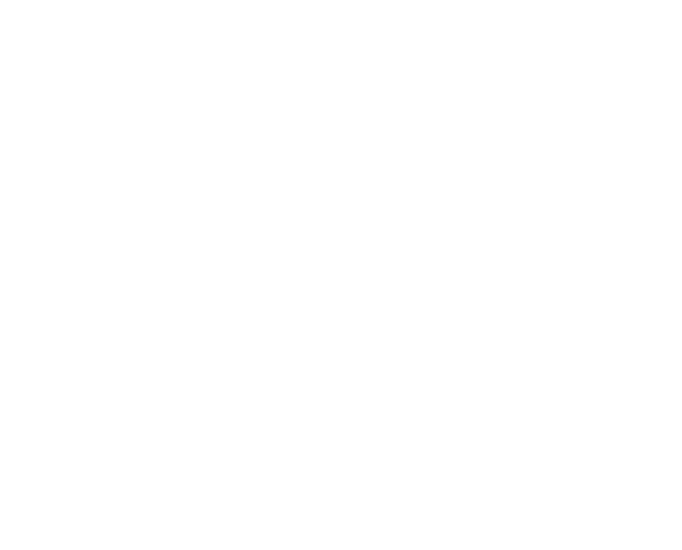
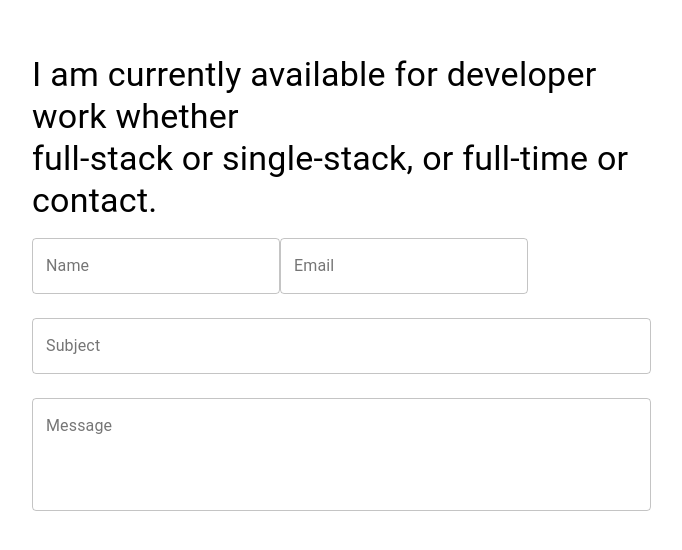
Before and after one commit to omarbranez/portfolio-react, a React (Create React App) app: page /contact in a window 1280 px wide. Before the commit this address had no page. Shown: the part 106-656 px from the top of the page, without its empty margins (96-778 px from the left). Built offline with nearby package versions, Linux system fonts and the light colour scheme.

Commit message:
create controlled form on contact page

```diff
--- a/package.json
+++ b/package.json
@@ -3,6 +3,8 @@
   "version": "0.1.0",
   "private": true,
   "dependencies": {
+    "@emailjs/browser": "^3.4.0",
+    "@material-ui/core": "^4.12.3",
     "@testing-library/jest-dom": "^5.16.2",
     "@testing-library/react": "^12.1.2",
     "@testing-library/user-event": "^13.5.0",
--- a/src/App.js
+++ b/src/App.js
@@ -1,12 +1,21 @@
-import logo from './logo.svg';
 import './App.css';
 import Landing from './Landing';
+import AboutMe from './pages/AboutMe';
+import Blog from './pages/Blog';
+import Contact from './pages/Contact';
+import Projects from './pages/Projects';
+import Skills from './pages/Skills';
 import { Routes, Route} from 'react-router-dom'
 
 function App() {
   return (
     <Routes>
       <Route path='/' element={<Landing/>}/>
+      <Route path='/blog' element={<Blog/>}/>
+      <Route path='/skills' element={<Skills/>}/>
+      <Route path='/projects' element={<Projects/>}/>
+      <Route path='/aboutme' element={<AboutMe/>}/>
+      <Route path='/contact' element={<Contact/>}/>
     </Routes>
   );
 }
--- a/src/Landing.js
+++ b/src/Landing.js
@@ -10,38 +10,21 @@
 
     return (
         <div>
-            {/* <svg height="30" width="100" xmlnsXlink="http://www.w3.org/1999/xlink">
- <a xlinkHref="www.medium.com/p/f254e0f6b71a" target="__blank"><text x="0" y="15" fill="black">My Blog!</text></a>
-</svg> */}
-            {/* <img className="corgiImg" src={corgiSleep}/> */}
             <div className="svg-container" height="100" width="100" >
                 <svg className="svg-content" version="1.1" xmlnsXlink="http://www.w3.org/1999/xlink" viewBox="0 0 1900 1200" preserveAspectRatio="none" >
 
                     <image href={corgiSleep}/>
                     <g>
   <g>
-    {/* <circle class="st0" cx="437.8" cy="489.1" r="237.5"/> */}
-    <a xlinkHref="https://en.wikipedia.org/wiki/Bullseye_(target)" >
-    {/* <path
-d="M 500 500 Q 450 550 350 550 Q 250 550 200 500 Q 200 450 250 350 C 450 300 450 300 500 300 C 550 300 550 250 600 300 A 50 50 0 1 1 400 500 "/> */}
-<path
-d="M 986 180 L 851 214 770 285 L 800 320 857 349 L 1030 351 1056 275 L 1032 205 "/>
+    <a xlinkHref="/contact" >
+    <path
+        d="M 986 180 L 851 214 770 285 L 800 320 857 349 L 1030 351 1056 275 L 1032 205 "/>
     </a>
   </g>
 
 
 
   </g>
-
-                   {/* <svg>
-                    <defs>
-    <clipPath id="corgiImg">
-      <polygon
-        points="50,0  61,35 98,35
-                68,57 79,91 50,70
-                21,91 32,57 2,35 39,35"/>
-    </clipPath>
-  </defs> */}
                 </svg>
             </div>
         <div style={{position: "absolute", top: "0"}}>
--- /dev/null
+++ b/src/pages/Contact.js
@@ -0,0 +1,45 @@
+import {useState} from 'react'
+import { Box, Grid, FormControl, TextField, FormHelperText, Typography } from '@material-ui/core'
+import emailjs from '@emailjs/browser'
+const Contact = () => {
+
+    const [values, setValues] = useState({
+        name: '',
+        email: '',
+        subject: '',
+        message: '',
+    })
+
+    const handleChange = (e) => {
+        setValues({...values, [e.target.name]: e.target.value})
+    }
+
+    return (
+        <Grid container xs={12} md={7} direction="column" justify="center">
+            <Box pl="10vw" pt="20vh">
+            <Typography variant="h4">I am currently available for developer work whether</Typography>
+            <Typography variant="h4">full-stack or single-stack, or full-time or contact.</Typography>
+                <form>
+                    <Grid container direction="column">
+                        <Grid container direction="row">
+                        <FormControl margin="normal">
+                            <TextField variant="outlined" name="name" label="Name" value={values.name} onChange={handleChange}/>
+                        </FormControl>
+                        <FormControl margin="normal">
+                            <TextField variant="outlined" name="email" label="Email" value={values.email} onChange={handleChange}/>
+                        </FormControl>
+                        </Grid>
+                        <FormControl margin="normal">
+                            <TextField variant="outlined" name="subject" label="Subject" value={values.subject} onChange={handleChange}/>
+                        </FormControl>
+                        <FormControl margin="normal">
+                            <TextField variant="outlined" name="message" multiline rows={4} label="Message" value={values.message} onChange={handleChange}/>
+                        </FormControl>
+                    </Grid>
+                </form>
+            </Box>
+        </Grid>
+    )
+}
+
+export default Contact
```
Also changed, not shown: src/pages/AboutMe.js (added), src/pages/Blog.js (added), src/pages/Projects.js (added), src/pages/Skills.js (added), 1 other file (tests, documents, lock files or other folders).
